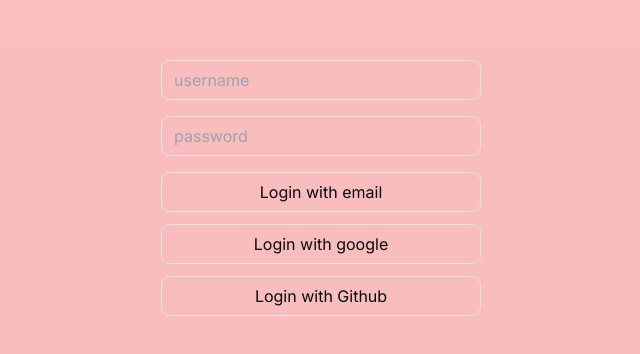
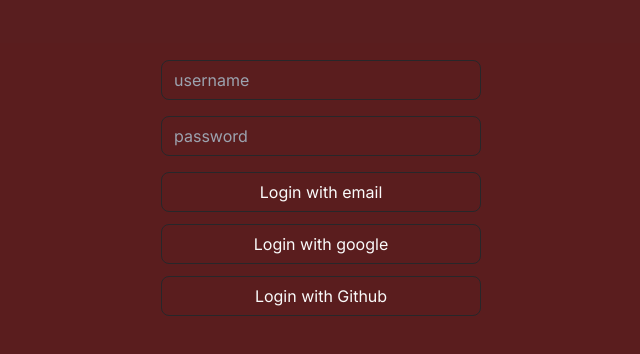
Before and after one commit to SarthakSanjay/video-streaming-app, a Next.js app in the folder web/: page /signin in a window 1280 px wide. Shown: the part 212-566 px from the top of the page, without its empty margins (319-959 px from the left). Built offline with nearby package versions, Linux system fonts and the light colour scheme.

Commit message:
add provider

```diff
--- a/web/src/app/provider.tsx
+++ b/web/src/app/provider.tsx
@@ -1,14 +1,24 @@
 "use client"
-
 import React from 'react'
 import { SessionProvider } from 'next-auth/react'
+import { RecoilRoot } from 'recoil'
+import { ThemeProvider } from '@/components/theme-provider'
+
 interface provider {
     children: React.ReactNode
 }
+
 const Provider: React.FC<provider> = ({children}) => {
   return (
     <SessionProvider>
-        {children}
+      <ThemeProvider
+        attribute="class"
+        defaultTheme="dark"
+        enableSystem
+        disableTransitionOnChange
+      >
+        <RecoilRoot>{children}</RecoilRoot>
+      </ThemeProvider>
     </SessionProvider>
   )
 }
```
